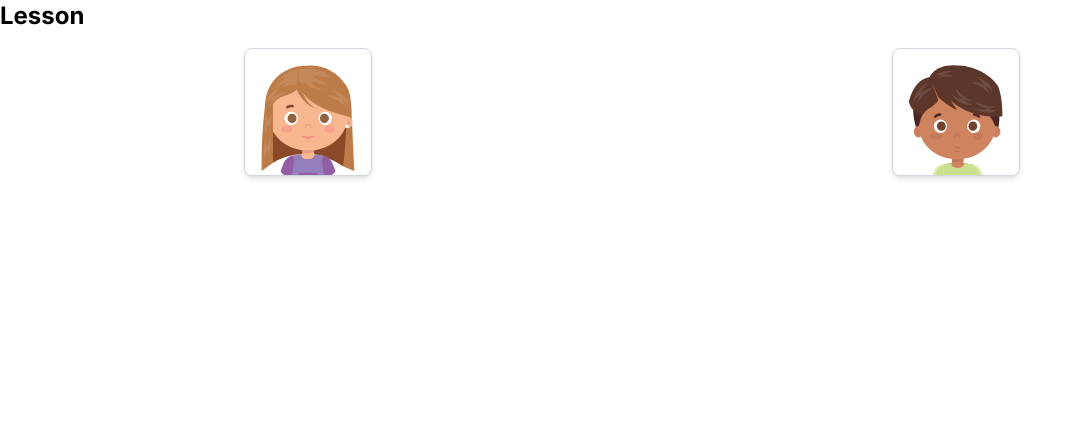
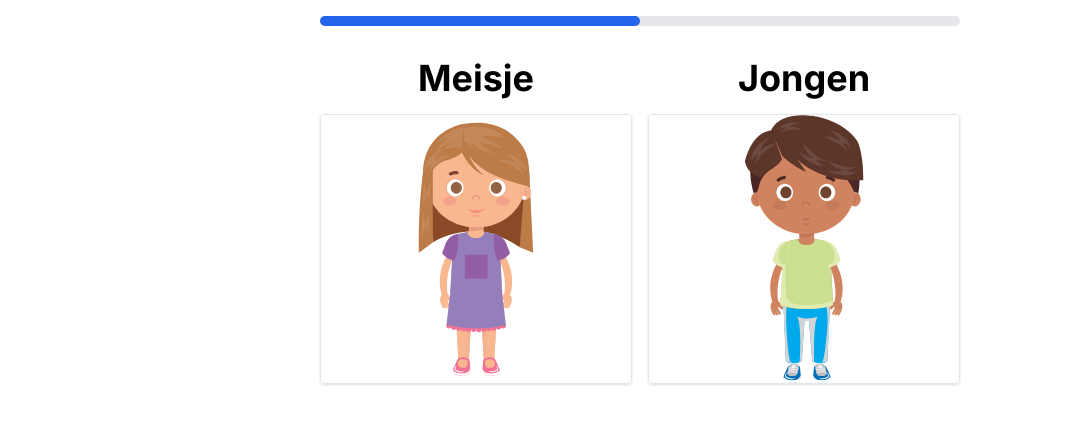
Before and after one commit to oliverkocsis/wharekura, a Next.js app: page /lesson in a window 1280 px wide. Shown: the top 424 px of the page, without its empty margins (0-1082 px from the left). Built offline with nearby package versions, Linux system fonts and the light colour scheme.

Commit message:
Refactor card component, add progress bar, add headers

```diff
--- /dev/null
+++ b/app/_components/buttons.tsx
@@ -0,0 +1,13 @@
+import React, { Children } from 'react'
+
+interface Properties {
+    children: string,
+}
+
+const Button = (props: Properties) => {
+    return (
+        <button type="button" className="focus:outline-none text-white bg-yellow-400 hover:bg-yellow-500 focus:ring-4 focus:ring-yellow-300 font-medium rounded-lg text-sm px-5 py-2.5 me-2 mb-2 dark:focus:ring-yellow-900">{props.children}</button>
+    )
+}
+
+export default Button
--- /dev/null
+++ b/app/_components/headings.tsx
@@ -0,0 +1,24 @@
+import React from 'react'
+
+interface Properties {
+    children: string,
+    className: string,
+}
+
+export const H1 = (props: Properties) => {
+    return (
+        <h1 className={`text-5xl font-extrabold ${props.className}`}>{props.children}</h1>
+    )
+}
+
+export const H2 = (props: Properties) => {
+    return (
+        <h2 className={`text-4xl font-bold ${props.className}`}>{props.children}</h2>
+    )
+}
+
+export const H3 = (props: Properties) => {
+    return (
+        <h3 className={`text-3xl font-bold ${props.className}`}>Heading 3</h3>
+    )
+}
--- /dev/null
+++ b/app/_components/progress-bar.tsx
@@ -0,0 +1,15 @@
+import React from 'react'
+
+interface Properties {
+    progress: number, /* 0-100 */
+}
+
+const ProgressBar = (props: Properties) => {
+    return (
+        <div className="w-full bg-gray-200 rounded-full h-2.5 dark:bg-gray-700">
+            <div className="bg-blue-600 h-2.5 rounded-full" style={{ width: `${props.progress}%` }}></div>
+        </div >
+    )
+}
+
+export default ProgressBar
--- a/app/lesson/card.tsx
+++ b/app/lesson/card.tsx
@@ -8,10 +8,8 @@ interface Properties {
 
 const Card = (props: Properties) => {
     return (
-        <div className="flex justify-center">
-            <div className="w-32 h-32 mr-4 border border-gray-300 rounded-lg bg-white rounded-lg shadow-md p-4 overflow-hidden">
-                <Image src={props.src} alt={props.alt} />
-            </div>
+        <div className="border border-gray-200 rounded shadow flex justify-center">
+            <Image src={props.src} alt={props.alt} />
         </div>
     );
 };
--- a/app/lesson/page.tsx
+++ b/app/lesson/page.tsx
@@ -1,19 +1,27 @@
 import React from 'react';
-import Image from 'next/image';
 import Girl from './girl.svg';
 import Boy from './boy.svg';
 import Card from './card';
+import ProgressBar from '../_components/progress-bar';
+import { H2 } from '../_components/headings';
 
 const Lesson = () => {
     return (
-        <div className="">
-            <h1 className="text-2xl font-bold mb-4">Lesson</h1>
-            <div className="grid grid-cols-2 gap-4">
-                <Card src={Girl} alt='girl' />
-                <Card src={Boy} alt='boy' />
+        <div className="container py-4">
+            <div className="max-w-screen-sm mx-auto">
+                <div className="grid grid-cols-1 gap-8">
+                    <ProgressBar progress={50} />
+                    <div className="grid grid-cols-2 gap-4">
+                        <H2 className="w-full text-center">Meisje</H2>
+                        <H2 className="w-full text-center">Jongen</H2>
+                        <Card src={Girl} alt='girl' />
+                        <Card src={Boy} alt='boy' />
+                    </div>
+                </div>
             </div>
         </div>
     );
 }
 
+
 export default Lesson;
```
Also changed, not shown: tools/text-to-speech.js (+10 -2 lines).
